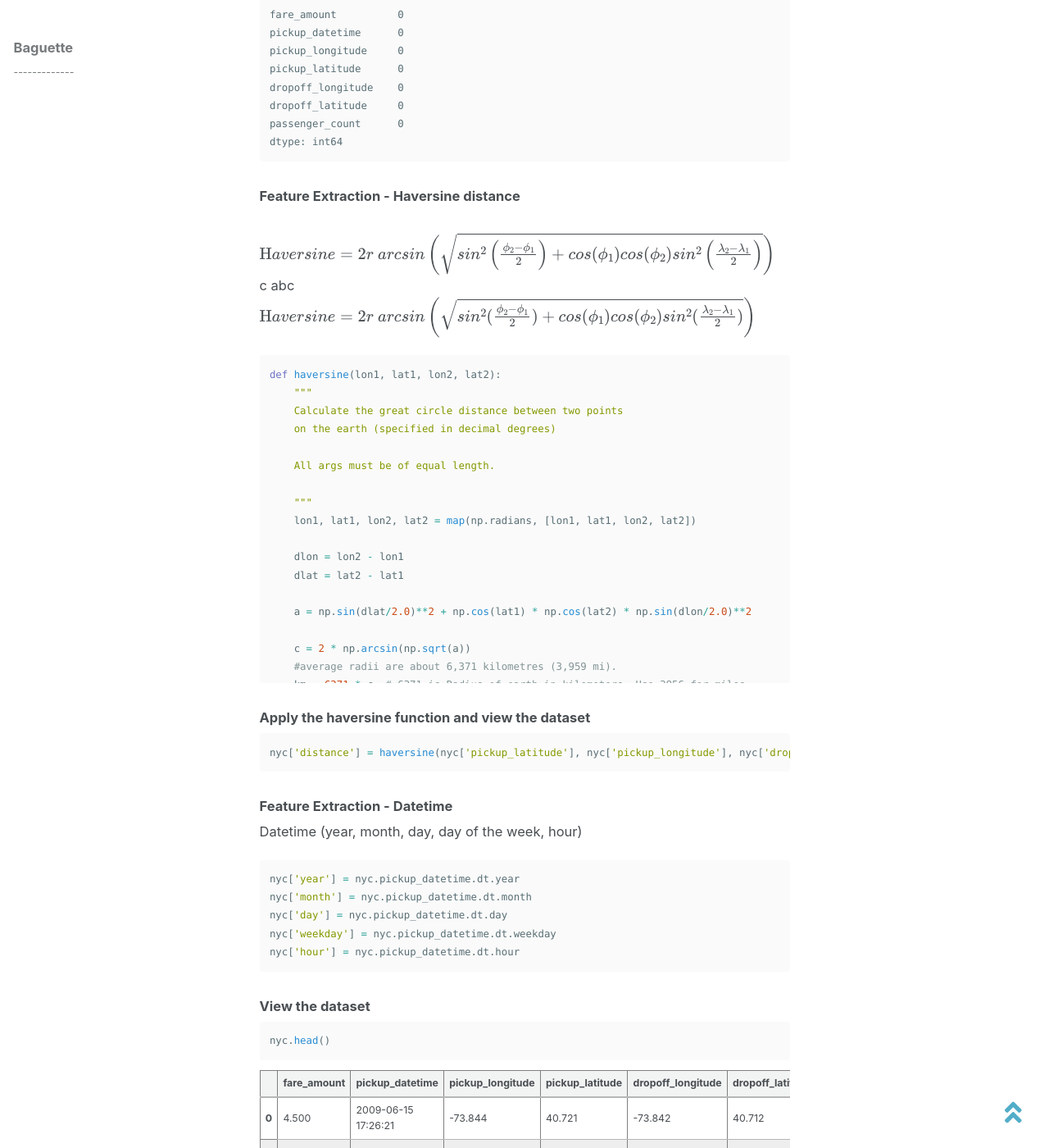
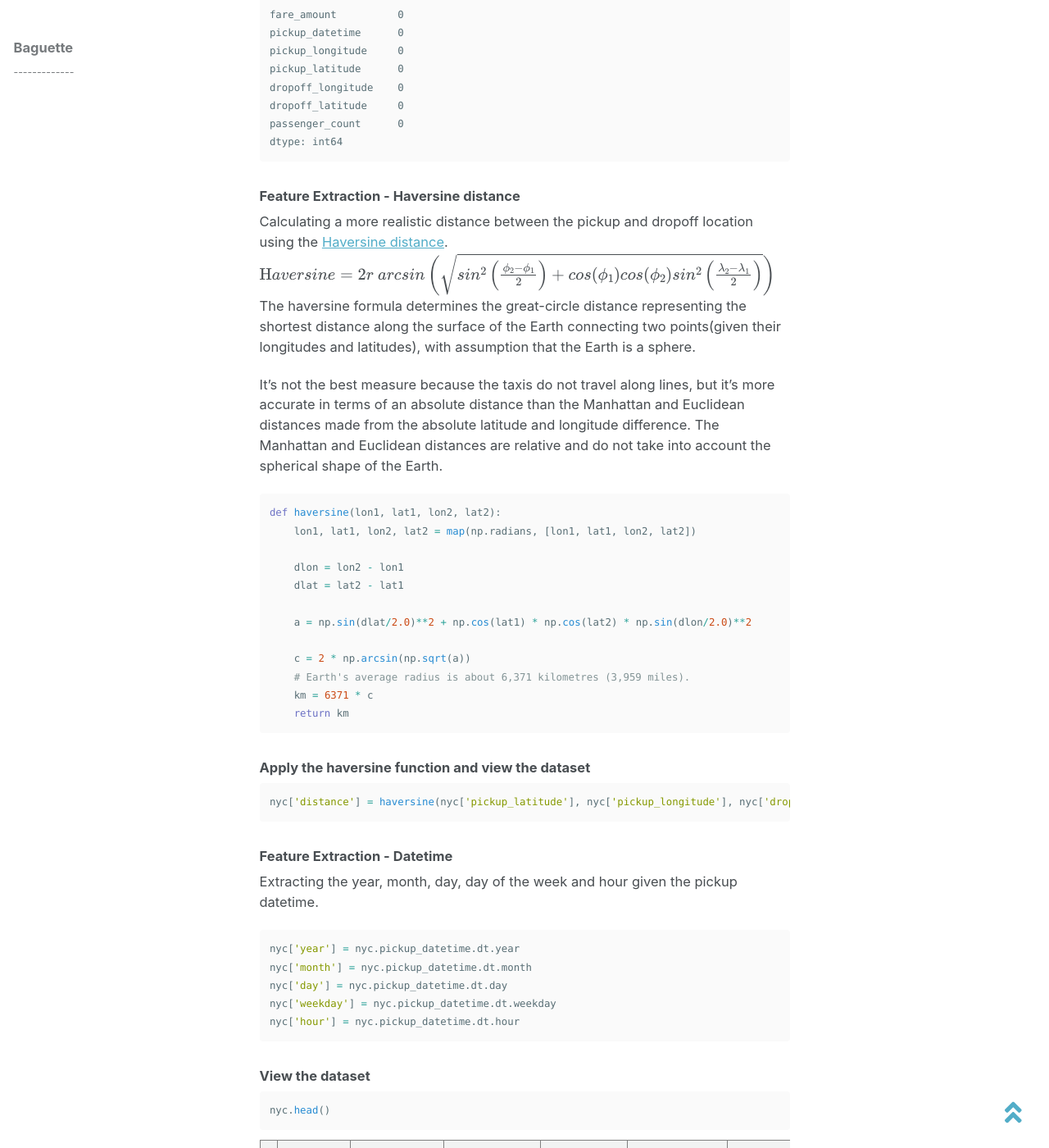
Before and after one commit to baguettexci/baguettexci.gituhb.io, a Jekyll site: the page built from _posts/2018-10-28-NYC-Taxi.md, in a window 1280 px wide and 1400 px high, scrolled down 2253 px. Shown: the whole window at 82% size. Built offline with Jekyll 4.4.1, drawn with Linux system fonts in a browser that asks for light colours; nearby versions of some CDN libraries; formulas are drawn with MathJax 3; some of the changed text lies outside the part shown.

Commit message:
Update 2018-10-28-NYC-Taxi.md

````diff
--- a/_posts/2018-10-28-NYC-Taxi.md
+++ b/_posts/2018-10-28-NYC-Taxi.md
@@ -146,24 +146,17 @@ dtype: int64
 {% endhighlight %}
 
 ### Feature Extraction - Haversine distance
-
+Calculating a more realistic distance between the pickup and dropoff location using the [Haversine distance](https://en.wikipedia.org/wiki/Haversine_formula).
 <br/>
 $${\text Haversine}= {\text 2r\ arcsin}\left(\sqrt {sin^2\left(\frac{\phi_2 - \phi_1}{2}\right) + cos(\phi_1)cos(\phi_2)sin^2\left(\frac{\lambda_2 - \lambda_1}{2}\right)}\right)$$
-<br/>c
-abc
 <br/>
-$${\text Haversine}= {\text 2r\ arcsin}\left(\sqrt {sin^2(\frac{\phi_2 - \phi_1}{2}) + cos(\phi_1)cos(\phi_2)sin^2(\frac{\lambda_2 - \lambda_1}{2})}\right)$$
+The haversine formula determines the great-circle distance representing the shortest distance along the surface of the Earth connecting two points(given their longitudes and latitudes), with assumption that the Earth is a sphere.
 <br/>
+
+It's not the best measure because the taxis do not travel along lines, but it's more accurate in terms of an absolute distance than the Manhattan and Euclidean distances made from the absolute latitude and longitude difference. The Manhattan and Euclidean distances are relative and do not take into account the spherical shape of the Earth.
 
 ```python
 def haversine(lon1, lat1, lon2, lat2):
-    """
-    Calculate the great circle distance between two points
-    on the earth (specified in decimal degrees)
-
-    All args must be of equal length.
-
-    """
     lon1, lat1, lon2, lat2 = map(np.radians, [lon1, lat1, lon2, lat2])
 
     dlon = lon2 - lon1
@@ -172,8 +165,8 @@ def haversine(lon1, lat1, lon2, lat2):
     a = np.sin(dlat/2.0)**2 + np.cos(lat1) * np.cos(lat2) * np.sin(dlon/2.0)**2
 
     c = 2 * np.arcsin(np.sqrt(a))
-    #average radii are about 6,371 kilometres (3,959 mi).
-    km = 6371 * c  # 6371 is Radius of earth in kilometers. Use 3956 for miles
+    # Earth's average radius is about 6,371 kilometres (3,959 miles).
+    km = 6371 * c
     return km
 ```
 
@@ -183,7 +176,7 @@ nyc['distance'] = haversine(nyc['pickup_latitude'], nyc['pickup_longitude'], nyc
 ```
 
 ### Feature Extraction - Datetime
-Datetime (year, month, day, day of the week, hour)
+Extracting the year, month, day, day of the week and hour given the pickup datetime.
 ```python
 nyc['year'] = nyc.pickup_datetime.dt.year
 nyc['month'] = nyc.pickup_datetime.dt.month
````
